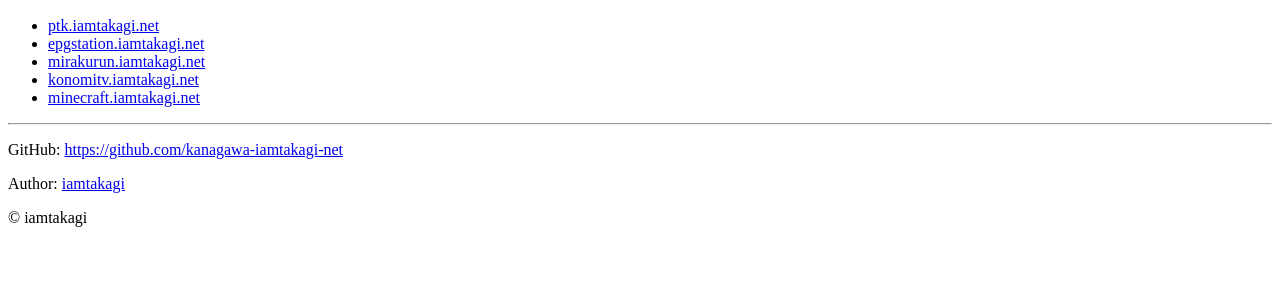
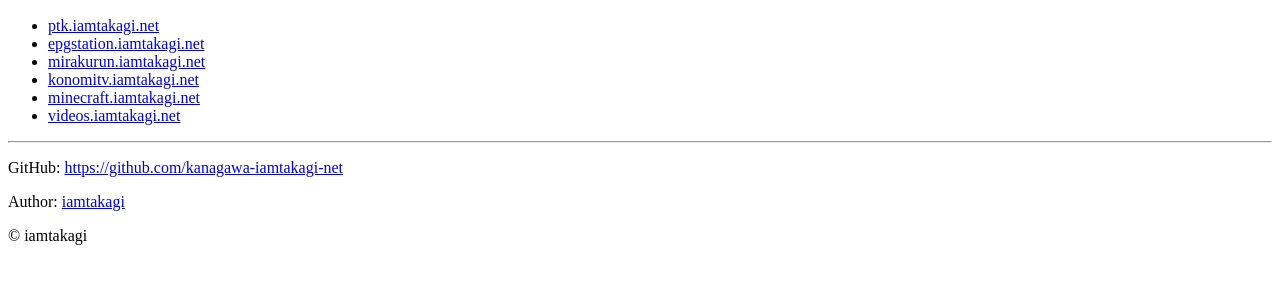
Before and after one commit to kanagawa-iamtakagi-net/public, a plain HTML site: page index.html in a window 1280 px wide. Shown: the part 50-334 px from the top of the page. Drawn offline with Linux system fonts and the light colour scheme.

Commit message:
add: videos.iamtakagi.net

```diff
--- a/index.html
+++ b/index.html
@@ -25,6 +25,9 @@
         <li>
           <a href="https://minecraft.iamtakagi.net">minecraft.iamtakagi.net</a>
         </li>
+        <li>
+          <a href="https://videos.iamtakagi.net">videos.iamtakagi.net</a>
+        </li>
       </ul>
     </main>
     <hr />
```
